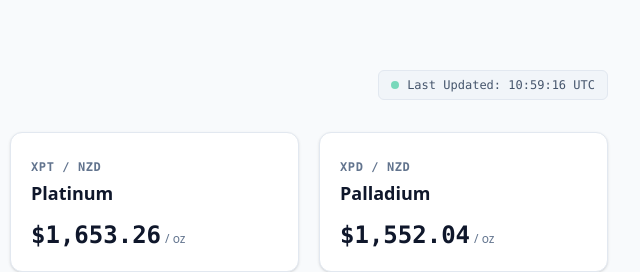
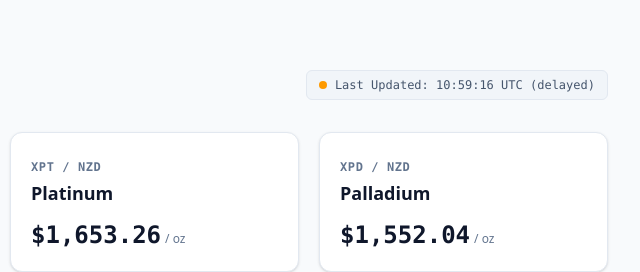
Before and after one commit to YopDude/metals, a plain HTML site: page index.html in a window 1280 px wide. Shown: the part 725-997 px from the top of the page, 640-1280 px from the left. Drawn offline with nearby package versions, Linux system fonts and the light colour scheme; no server answers.

Commit message:
Meta tags and stale api values warning

```diff
--- a/index.html
+++ b/index.html
@@ -4,6 +4,14 @@
     <meta charset="UTF-8">
     <meta name="viewport" content="width=device-width, initial-scale=1.0">
     <title>Pella Metals | Precious Metals Refining & Bullion Buyers NZ</title>
+    <meta name="description" content="Pella Metals is a boutique New Zealand precious metals refinery and buyer, offering competitive rates for gold, silver, platinum and palladium scrap and bullion.">
+    <meta property="og:type" content="website">
+    <meta property="og:title" content="Pella Metals | Precious Metals Refining & Bullion Buyers NZ">
+    <meta property="og:description" content="Boutique NZ precious metals refinery and buyer offering competitive rates for gold, silver, platinum and palladium scrap and bullion.">
+    <meta property="og:image" content="images/Pella_Metals_Logo.png">
+    <meta name="twitter:card" content="summary">
+    <meta name="twitter:title" content="Pella Metals | Precious Metals Refining & Bullion Buyers NZ">
+    <meta name="twitter:description" content="Boutique NZ precious metals refinery and buyer offering competitive rates for gold, silver, platinum and palladium scrap and bullion.">
     <link rel="icon" type="image/x-icon" href="images/favicon.ico">
     <script src="https://cdn.jsdelivr.net/npm/@tailwindcss/browser@4"></script>
     <style>
@@ -76,8 +84,8 @@
                         </span>
                     </p>
                 </div>
-                <div class="inline-flex items-center gap-2 text-xs font-mono text-slate-600 bg-slate-100 border border-slate-200 px-3 py-1.5 rounded-md">
-                    <span class="w-2 h-2 rounded-full bg-emerald-500 animate-pulse"></span>
+                <div id="sync-status" class="inline-flex items-center gap-2 text-xs font-mono text-slate-600 bg-slate-100 border border-slate-200 px-3 py-1.5 rounded-md">
+                    <span id="sync-status-dot" class="w-2 h-2 rounded-full bg-emerald-500 animate-pulse"></span>
                     <span>Last Updated: <span id="last-updated-time">Syncing...</span></span>
                 </div>
             </div>
@@ -346,7 +354,8 @@
             platinumSpotPriceNZD: 0,
             palladiumSpotPriceNZD: 0,
             nzdUsdExchangeRate: 0,
-            lastServerSync: null
+            lastServerSync: null,
+            isStale: false
         };
 
         const assetConfig = {
@@ -369,7 +378,7 @@
 
                 const data = await response.json();
 
-                // CurrencyFreaks provides data as (1 USD = X NZD).
+                // Open Exchange Rates provides the base rate as (1 USD = X NZD).
                 const usdToNzdRate = parseFloat(data.nzd_usd);
                 marketState.nzdUsdExchangeRate = usdToNzdRate;
 
@@ -380,6 +389,9 @@
                 marketState.palladiumSpotPriceNZD = parseFloat(data.palladium) * usdToNzdRate;
 
                 marketState.lastServerSync = data.serverUpdatedAt ? new Date(data.serverUpdatedAt) : new Date();
+                // Backend flags a "warning" field when it's serving its own stale cache
+                // because the upstream provider call failed - treat that as stale too.
+                marketState.isStale = Boolean(data.warning);
 
             } catch (error) {
                 console.error('Front-end proxy connection pipeline failed. Retrying in fallback cycle...', error);
@@ -391,6 +403,7 @@
                 marketState.platinumSpotPriceNZD  = 980.00 * emergencyUsdToNzdFallback;
                 marketState.palladiumSpotPriceNZD = 920.00 * emergencyUsdToNzdFallback;
                 marketState.lastServerSync = new Date();
+                marketState.isStale = true;
             } finally {
                 renderDOMInterface();
             }
@@ -405,8 +418,20 @@
             document.getElementById('nzd-usd-rate').textContent = marketState.nzdUsdExchangeRate.toFixed(4);
 
             if (marketState.lastServerSync) {
-                document.getElementById('last-updated-time').textContent = marketState.lastServerSync.toLocaleTimeString('en-NZ', { hour12: false }) + ' UTC';
+                document.getElementById('last-updated-time').textContent = marketState.lastServerSync.toLocaleTimeString('en-NZ', { hour12: false }) + ' UTC'
+                    + (marketState.isStale ? ' (delayed)' : '');
             }
+
+            // Subtle visual cue only - dot goes amber and stops pulsing when data isn't fresh
+            const statusDot = document.getElementById('sync-status-dot');
+            if (marketState.isStale) {
+                statusDot.classList.remove('bg-emerald-500', 'animate-pulse');
+                statusDot.classList.add('bg-amber-500');
+            } else {
+                statusDot.classList.remove('bg-amber-500');
+                statusDot.classList.add('bg-emerald-500', 'animate-pulse');
+            }
+
             calculatePayoutValuation();
         }
 
```
